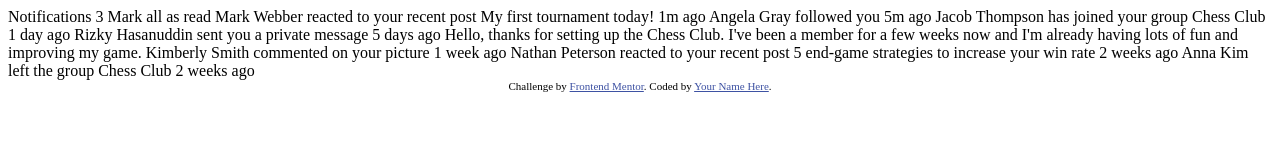
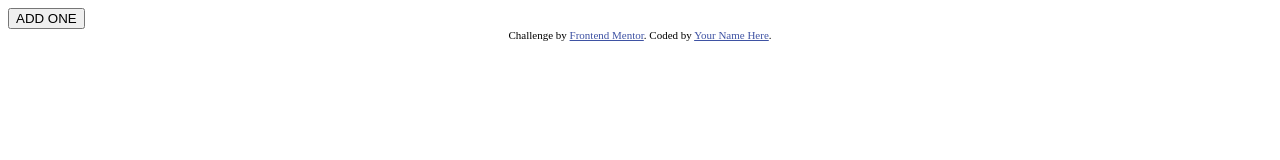
Before and after one commit to Melka1/notifications-page, a website: page index.html in a window 1280 px wide. Drawn offline with Linux system fonts and the light colour scheme.

Commit message:
installing dependencies

```diff
--- a/index.html
+++ b/index.html
@@ -15,37 +15,37 @@
   </style>
 </head>
 <body>
-
-  Notifications 3
-
-  Mark all as read
-
-  Mark Webber reacted to your recent post My first tournament today!
-  1m ago
-
-  Angela Gray followed you
-  5m ago
-
-  Jacob Thompson has joined your group Chess Club
-  1 day ago
-
-  Rizky Hasanuddin sent you a private message
-  5 days ago
-  Hello, thanks for setting up the Chess Club. I've been a member for a few weeks now and
-  I'm already having lots of fun and improving my game.
-
-  Kimberly Smith commented on your picture
-  1 week ago
-
-  Nathan Peterson reacted to your recent post 5 end-game strategies to increase your win rate
-  2 weeks ago
-
-  Anna Kim left the group Chess Club
-  2 weeks ago
+  <button onclick="addOne()">ADD ONE</button>
 
   <div class="attribution">
     Challenge by <a href="https://www.frontendmentor.io?ref=challenge" target="_blank">Frontend Mentor</a>.
     Coded by <a href="#">Your Name Here</a>.
   </div>
+  <script>
+    let n = 0;
+    function addOne(){
+      n++;
+      console.log(n)
+    }
+  </script>
 </body>
 </html>
+
+<!-- Notifications 3
+Mark all as read
+Mark Webber reacted to your recent post My first tournament today!
+1m ago
+Angela Gray followed you
+5m ago
+Jacob Thompson has joined your group Chess Club
+1 day ago
+Rizky Hasanuddin sent you a private message
+5 days ago
+Hello, thanks for setting up the Chess Club. I've been a member for a few weeks now and
+I'm already having lots of fun and improving my game.
+Kimberly Smith commented on your picture
+1 week ago
+Nathan Peterson reacted to your recent post 5 end-game strategies to increase your win rate
+2 weeks ago
+Anna Kim left the group Chess Club
+2 weeks ago -->
--- /dev/null
+++ b/package.json
@@ -0,0 +1,5 @@
+{
+  "dependencies": {
+    "jquery": "^3.6.3"
+  }
+}
```
Also changed, not shown: scripts.js (added), styles.scss (added), 2 other files.
